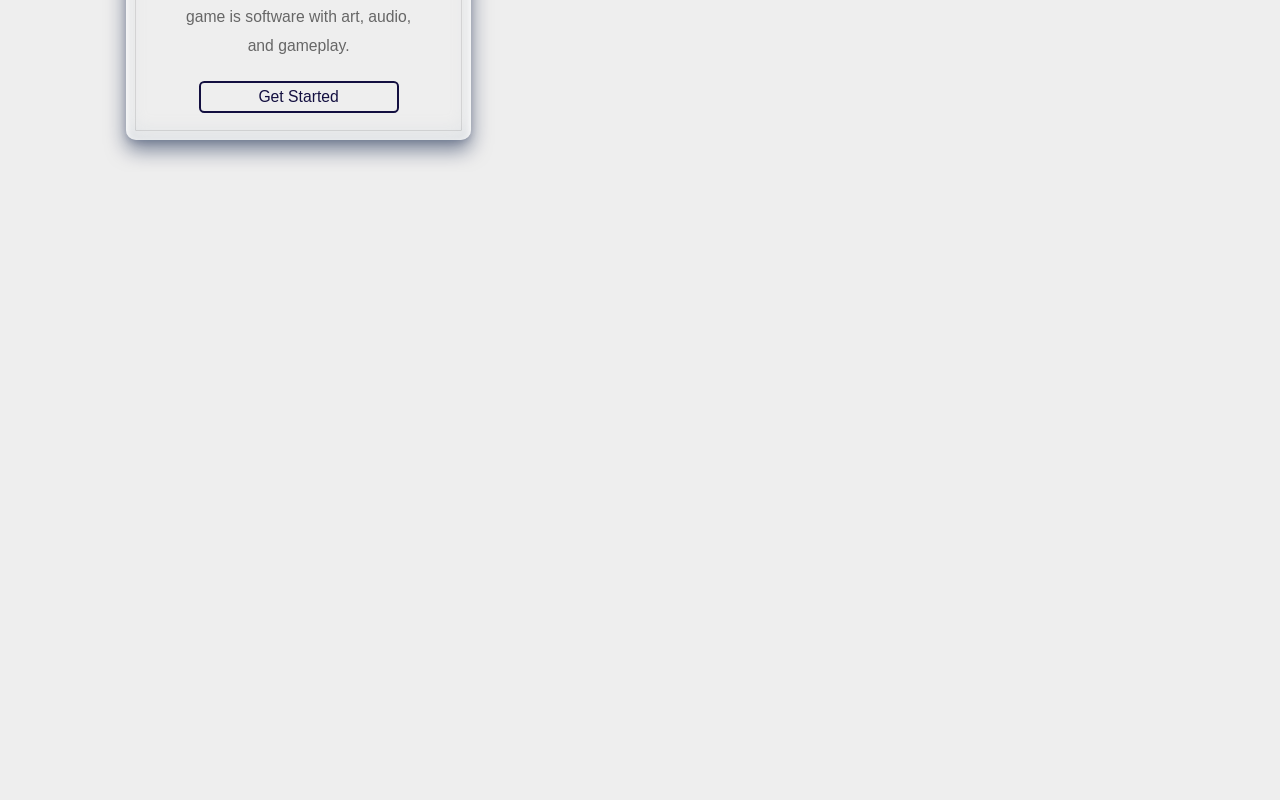
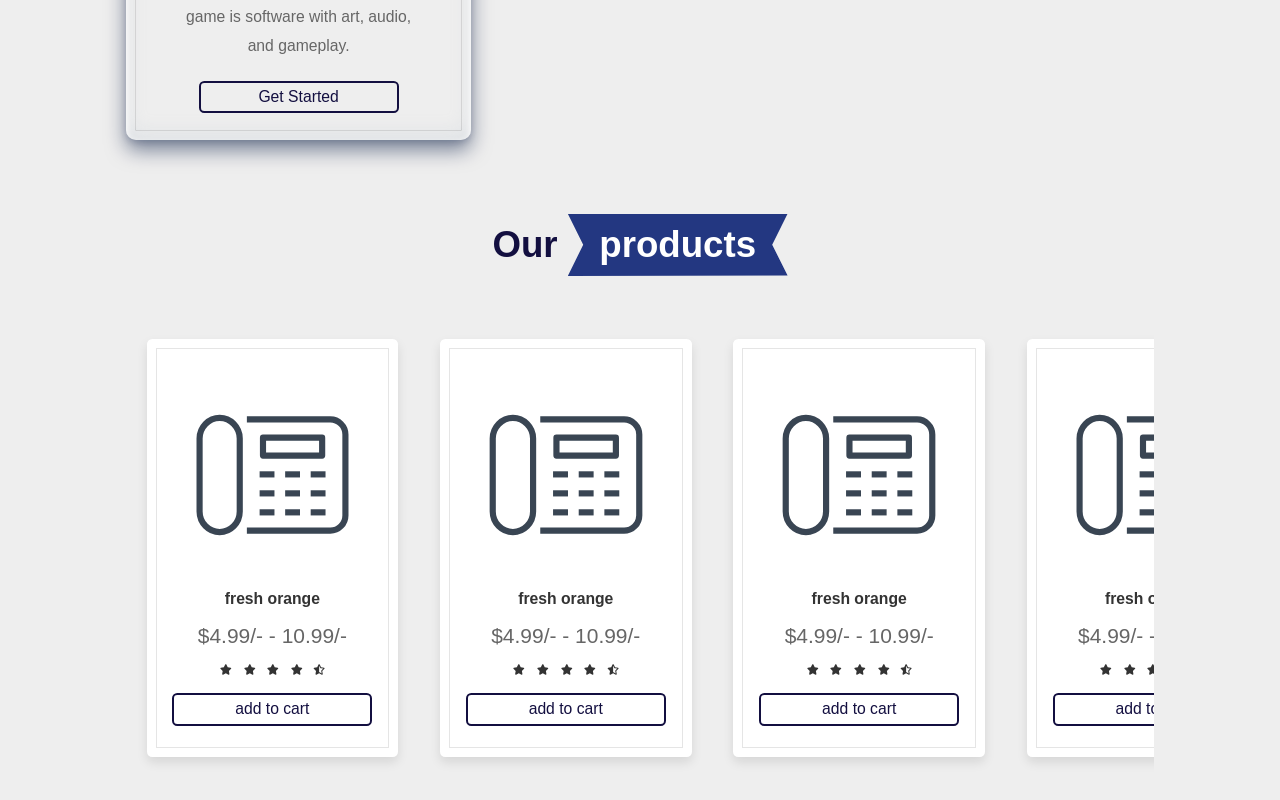
Before and after one commit to adonis0907/my-personal-site-mern-stack, a React (Create React App) app in the folder client/: page /login in a window 1280 px wide. Shown: the part 1842-2642 px from the top of the page. Before the commit the page ends 2014 px from the top, so only its background shows below. Built offline with nearby package versions, Linux system fonts and the light colour scheme.

Commit message:
Produts added to home

```diff
--- /dev/null
+++ b/client/src/components/productItem/ProductItem.css
@@ -0,0 +1,38 @@
+.ecom__product-box{
+background: var(--white);
+border-radius: .5rem;
+text-align: center;
+padding: 3rem 2rem;
+outline-offset: -1rem;
+outline: var(--outline);
+box-shadow: var(--box-shadow);
+transition: .2s linear;
+width: 34rem;
+margin:2rem;
+}
+
+.ecom__product-box:hover{
+  outline-offset: 0rem;
+  outline: var(--outline-hover);
+}
+
+.ecom__product-box img{
+    height: 20rem;
+}
+
+.ecom__product-box h3{
+  font-size: 2.5rem;
+  color: var(--black);
+}
+
+.ecom__product-box .ecom__product-price{
+  font-size: 2rem;
+  color: var(--light-color);
+  padding: .5rem 0;
+}
+
+.ecom__product-box .ecom__product-stars>svg{
+  font-size: 2rem;
+  color: var(--orange);
+  padding: .5rem 0;
+}
--- /dev/null
+++ b/client/src/components/productItem/ProductItem.jsx
@@ -0,0 +1,25 @@
+import React from 'react'
+import './ProductItem.css'
+
+import { FontAwesomeIcon } from '@fortawesome/react-fontawesome';
+
+
+const ProductItem = ({title,star1,star2,star3,star4,star5,product}) => {
+  return (
+    <div className="ecom__product-box swiper-slide">
+        <img src={product} alt="product1" />
+        <h1>{title}</h1>
+        <div className="ecom__product-price">$4.99/- - 10.99/-</div>
+        <div className="ecom__product-stars">
+        <FontAwesomeIcon icon={ star1 }/>
+        <FontAwesomeIcon icon={ star2 }/>
+        <FontAwesomeIcon icon={ star3 }/>
+        <FontAwesomeIcon icon={ star4 }/>
+        <FontAwesomeIcon icon={ star5 }/>
+        </div>
+        <button href="#" className="ecom__features-btn link">add to cart </button>
+    </div>
+  )
+}
+
+export default ProductItem
--- a/client/src/components/screens/LoginScreen.css
+++ b/client/src/components/screens/LoginScreen.css
@@ -393,7 +393,26 @@ background: var(--white);
   animation-delay: 0.8s;
   animation-fill-mode: forwards;
 
+}.ecom__products .ecom__product-slider{
+  padding: 1rem;
+
 }
+
+.ecom__products .ecom__product-slider:first-child{
+  margin-bottom: 2rem;
+}
+
+.ecom__product-wrapper{
+  display: flex;
+  overflow-y:hidden;
+  overflow-x: scroll;
+
+}
+
+.ecom__product-wrapper::-webkit-scrollbar{
+  display: none;
+}
+
 
 @keyframes fadein {
   0%{
@@ -543,3 +562,23 @@ background: var(--white);
   display: flex;
   flex-wrap: wrap;
 }
+
+.ecom__products .ecom__product-slider{
+  padding: 1rem;
+
+}
+
+.ecom__products .ecom__product-slider:first-child{
+  margin-bottom: 2rem;
+}
+
+.ecom__product-wrapper{
+  display: flex;
+  overflow-y:hidden;
+  overflow-x: scroll;
+
+}
+
+.ecom__product-wrapper::-webkit-scrollbar{
+  display: none;
+}
--- a/client/src/components/screens/LoginScreen.js
+++ b/client/src/components/screens/LoginScreen.js
@@ -6,7 +6,10 @@ import dashbourd from './dashboard.png'
 import feature1 from './images/design.svg'
 import feature2 from './images/intelligence.svg'
 import feature3 from './images/game-dev.svg'
+import product1 from "./images/phone.svg"
+
 import GoalItems from '../goals/GoalItems'
+import ProductItem from '../productItem/ProductItem'
 import SecondaryButton from '../buttons/SecondaryButton'
 import { FontAwesomeIcon } from '@fortawesome/react-fontawesome';
 // import EcomShoppingCard from '../cards/ecomshoppingcard/EcomShoppingCard'
@@ -18,7 +21,9 @@ import {
   faShoppingCart,
   faUser,
   faTrash,
-  faDatabase
+  faDatabase,
+  faStar,
+  faStarHalfAlt
 
 
  } from '@fortawesome/free-solid-svg-icons';
@@ -258,6 +263,59 @@ const LoginScreen = ({history}) => {
            title={" Games/Software Development"}/>
           </div>
         </section>
+        <section className="ecom__products" id="products">
+        <h1 className="ecom__heading">Our <span>products</span> </h1>
+          <div className="ecom__product-slider swiper">
+
+              <div className="ecom__product-wrapper">
+              <ProductItem
+                title={"fresh orange"}
+                star1={faStar}
+                star2={faStar}
+                star3={faStar}
+                star4={faStar}
+                star5={faStarHalfAlt}
+                product={product1}
+              />
+              <ProductItem
+                title={"fresh orange"}
+                star1={faStar}
+                star2={faStar}
+                star3={faStar}
+                star4={faStar}
+                star5={faStarHalfAlt}
+                product={product1}
+              />
+              <ProductItem
+                title={"fresh orange"}
+                star1={faStar}
+                star2={faStar}
+                star3={faStar}
+                star4={faStar}
+                star5={faStarHalfAlt}
+                product={product1}
+              />
+              <ProductItem
+                title={"fresh orange"}
+                star1={faStar}
+                star2={faStar}
+                star3={faStar}
+                star4={faStar}
+                star5={faStarHalfAlt}
+                product={product1}
+              />
+              <ProductItem
+                title={"fresh orange"}
+                star1={faStar}
+                star2={faStar}
+                star3={faStar}
+                star4={faStar}
+                star5={faStarHalfAlt}
+                product={product1}
+              />
+              </div>
+              </div>
+        </section>
     </main>
     </>
   )
```
